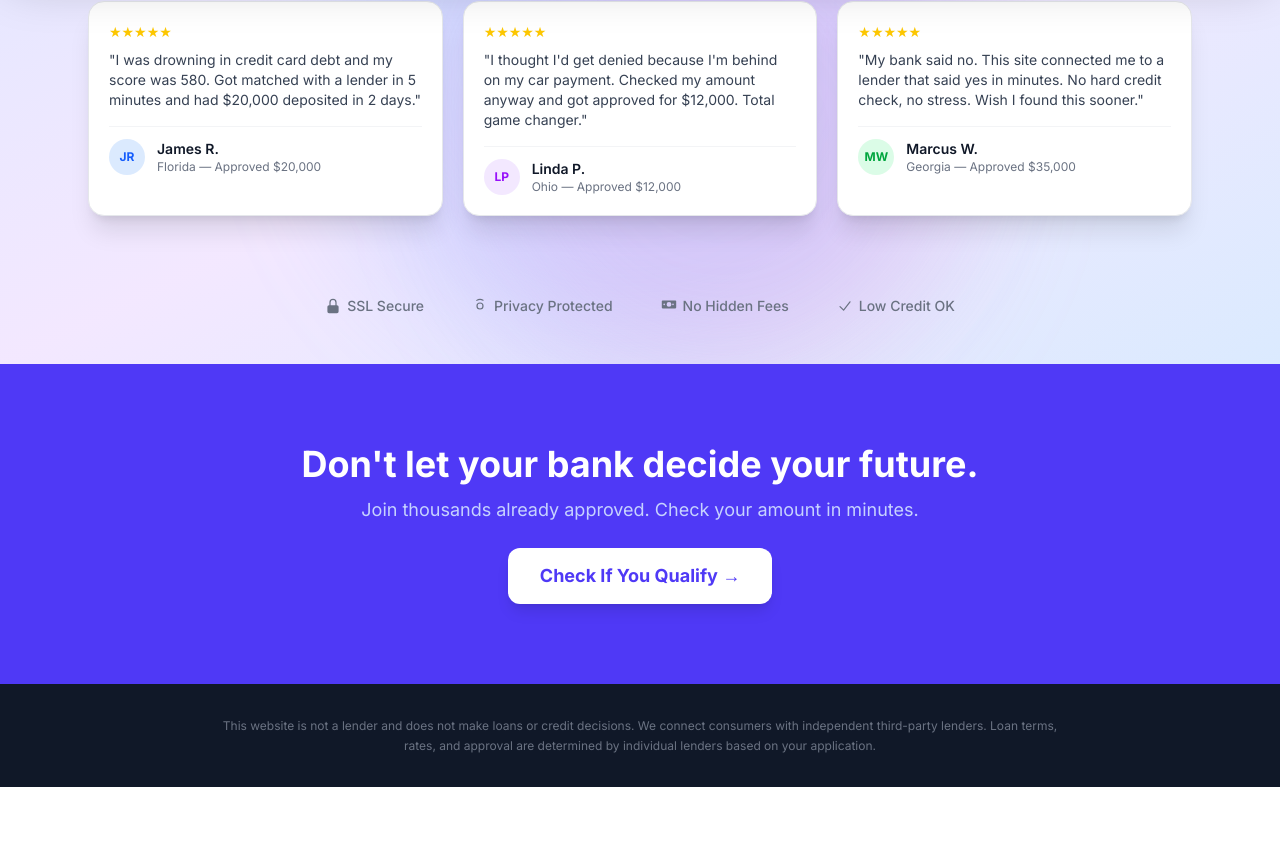
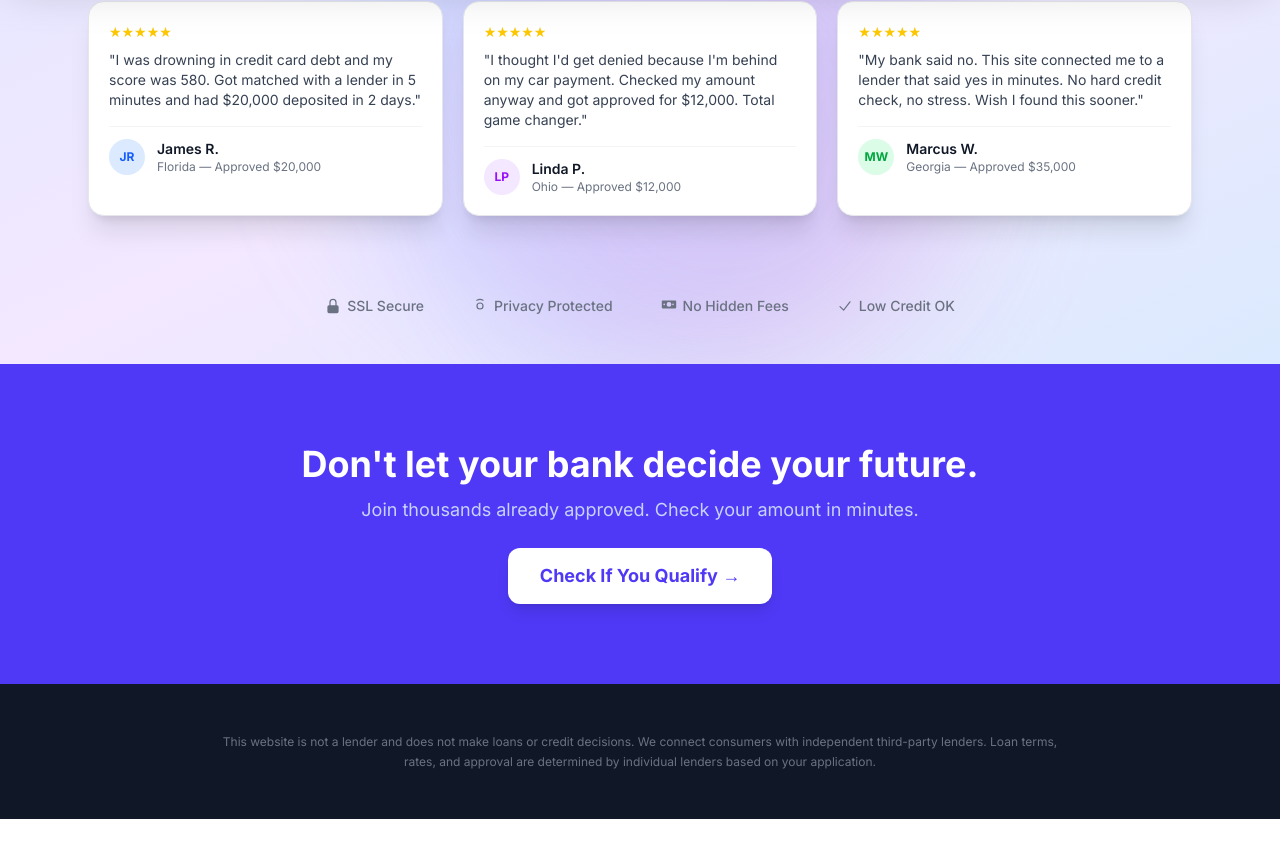
Before and after one commit to davidp-sys/lander-optimized, a SvelteKit app: page / in a window 1280 px wide. Shown: the part 931-1788 px from the top of the page. Before the commit the page ends 1718 px from the top, so only its background shows below. Built offline with nearby package versions, Linux system fonts and the light colour scheme; no server answers.

Commit message:
Add bottom padding so footer disclaimer clears the pinned CTA bar
pb-32 mobile / pb-36 desktop on the root div creates a scroll buffer
below the footer equal to the sticky CTA height. Footer py bumped to
10/12 so the disclaimer sits comfortably above that buffer.

```diff
--- a/src/routes/+page.svelte
+++ b/src/routes/+page.svelte
@@ -100,7 +100,7 @@
   <title>Secure Your Personal Loan - Up to $40,000</title>
 </svelte:head>
 
-<div class="bg-white text-gray-900 overflow-x-hidden max-w-[100vw]">
+<div class="bg-white text-gray-900 overflow-x-hidden max-w-[100vw] pb-32 md:pb-36">
 
   {#if data.debug}
     <pre class="fixed top-2 right-2 z-[9999] max-w-lg max-h-[80vh] overflow-auto bg-black/90 text-green-300 text-xs p-3 rounded shadow-2xl whitespace-pre-wrap break-words">{JSON.stringify(data.debug, null, 2)}</pre>
@@ -361,7 +361,7 @@
   </section>
 
   <!-- FOOTER -->
-  <footer class="bg-gray-900 py-8">
+  <footer class="bg-gray-900 py-10 md:py-12">
     <div class="mx-auto max-w-4xl px-4 text-center text-xs text-gray-500 leading-relaxed">
       <p>This website is not a lender and does not make loans or credit decisions. We connect consumers with independent third-party lenders. Loan terms, rates, and approval are determined by individual lenders based on your application.</p>
     </div>
```
